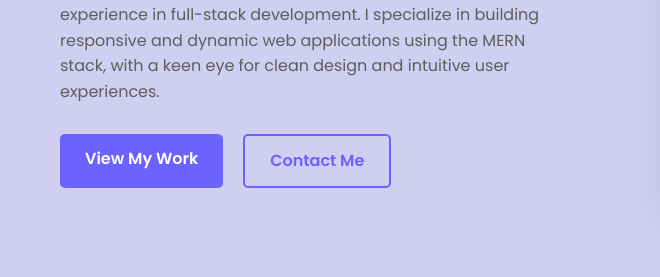
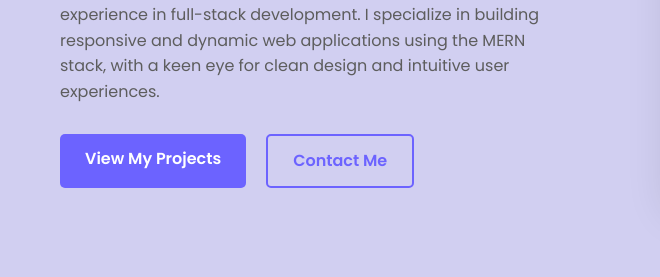
Before and after one commit to KhushiRaj23/my-portfolio, a plain HTML site: page index.html in a window 1280 px wide. Shown: the part 1083-1360 px from the top of the page, 0-660 px from the left. Drawn offline with nearby package versions, Linux system fonts and the light colour scheme.

Commit message:
updated portfolio website

```diff
--- a/index.html
+++ b/index.html
@@ -60,7 +60,7 @@
                 I specialize in building responsive and dynamic web applications using the MERN stack, with a keen eye for clean design and intuitive user experiences.
             </p>
             <div class="hero-buttons">
-                <a href="#projects" class="btn btn-primary">View My Work</a>
+                <a href="#projects" class="btn btn-primary">View My Projects</a>
                 <a href="#contact" class="btn btn-secondary">Contact Me</a>
             </div>
         </div>
```
